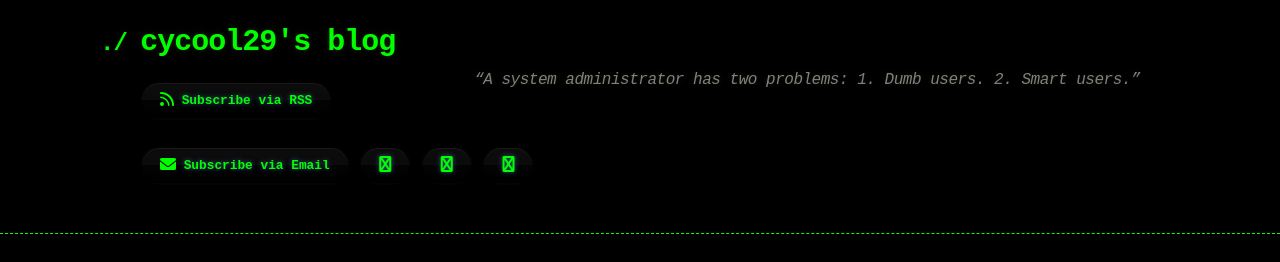
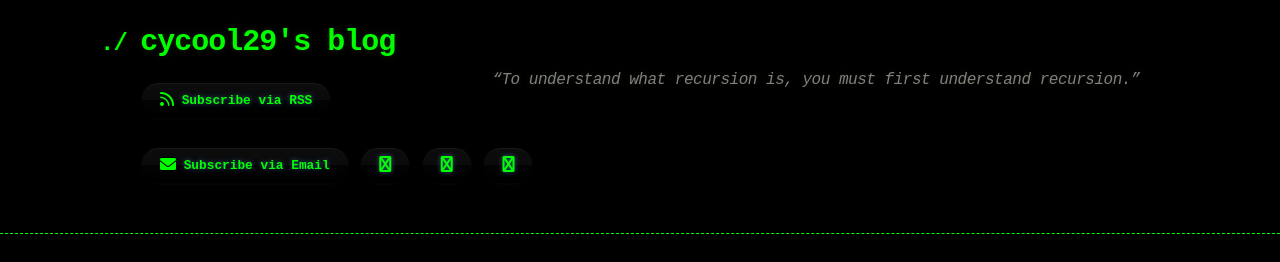
Before and after one commit to cycool29/cycool29.github.io, a Jekyll site: the page built from index.md, in a window 1280 px wide and 900 px high. Shown: the top 262 px of the window. Built offline with Jekyll 4.4.1, drawn with Linux system fonts in a browser that asks for light colours; a style sheet for code colours, icons or effects is not loaded.

Commit message:
Update quotes

```diff
--- a/_config.yml
+++ b/_config.yml
@@ -1,5 +1,5 @@
 title: cycool29's blog
-description: "“A system administrator has two problems: 1. Dumb users. 2. Smart users.” "
+description: "“To understand what recursion is, you must first understand recursion.” "
 bio: A high school student. Intermediate in Python, Git, Bash. Learning JavaScript. He/Him. "
 author: cycool29
 url: https://cycool29.github.io
```
